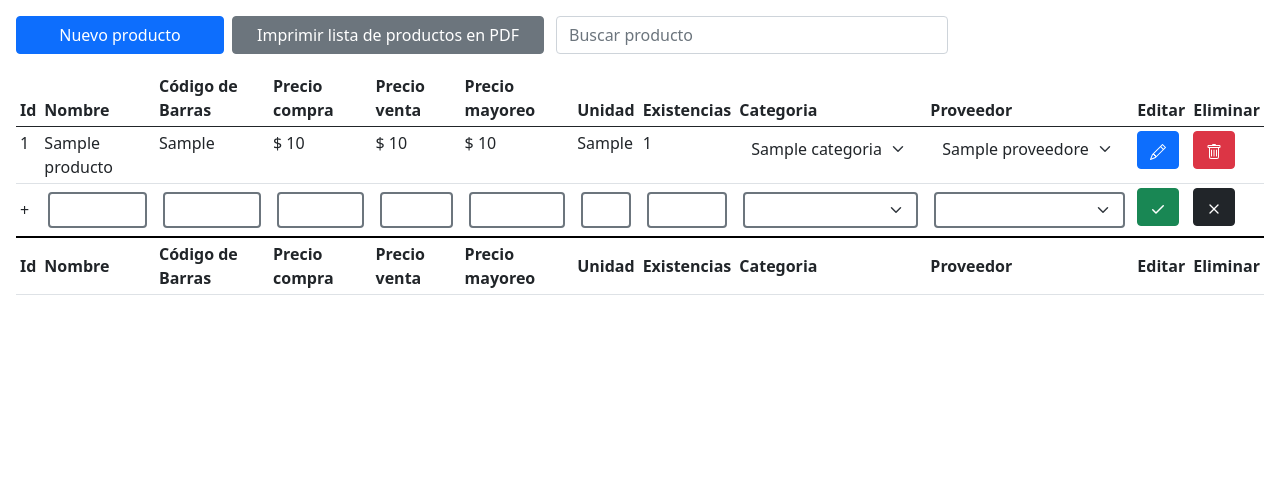
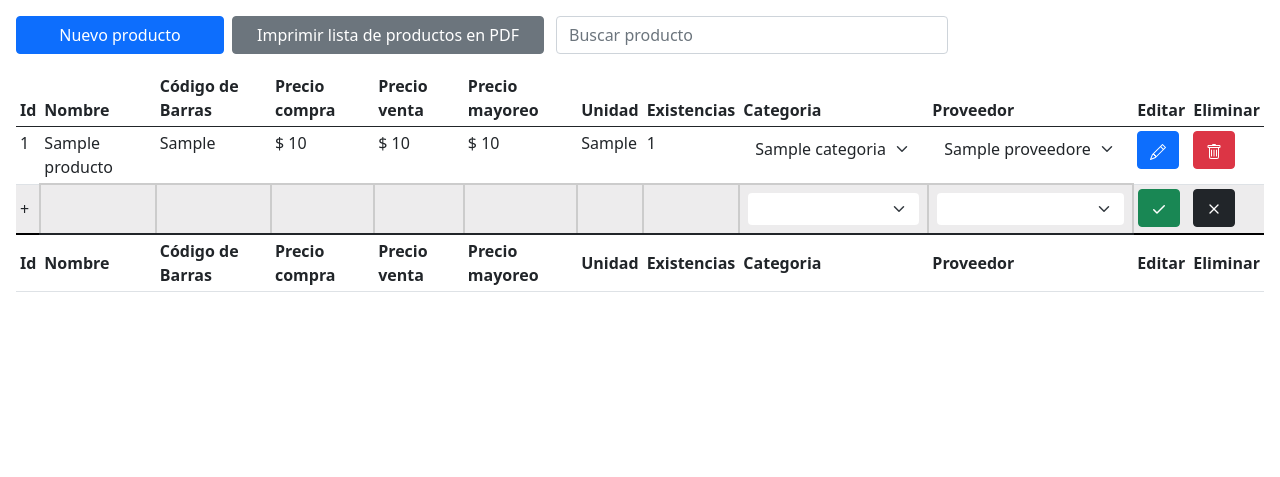
Before and after one commit to Davix002/miscelanea_nelsy, a PHP site: page /productos in a window 1280 px wide. Shown: the part 56-533 px from the top of the page. Run offline with PHP 8.4, Linux system fonts and the light colour scheme; the visitor is signed in with stand-in values (Sample User, id 1); tables that the repository leaves empty hold one stand-in row (values such as "Sample post").

Commit message:
simplifique el estilo de la tabla editable

```diff
--- a/public/index.php
+++ b/public/index.php
@@ -6,6 +6,12 @@
     <meta name="viewport" content="width=device-width, initial-scale=1">
     <link href="https://cdn.jsdelivr.net/npm/bootstrap@5.0.2/dist/css/bootstrap.min.css" rel="stylesheet" integrity="sha384-EVSTQN3/azprG1Anm3QDgpJLIm9Nao0Yz1ztcQTwFspd3yD65VohhpuuCOmLASjC" crossorigin="anonymous">
     <style>
+        *,
+        ::after,
+        ::before {
+            box-sizing: border-box;
+        }
+
         .error-message {
             width: 100%;
             margin-top: .25rem;
@@ -13,8 +19,9 @@
             color: #dc3545;
         }
 
-        tr:hover div {
-            background-color: white;
+        tr:last-child td {
+            background-color: #EDECED;
+            border-color: #CCCCCC;
         }
     </style>
 
--- a/public/js/panel/productos.js
+++ b/public/js/panel/productos.js
@@ -245,20 +245,20 @@ async function loadProducts() {
 
     newRow.innerHTML = `
       <td style="text-align: left; vertical-align: middle;">+</td>
-      <td class="nombre_producto editable p-2 " id="nombre_producto_nuevo"><div class="border border-secondary border-2 p-1 rounded" contenteditable="true"></div></td>
-        <td class="codigo_barras editable p-2" ><div class="border border-secondary border-2 p-1 rounded" contenteditable="true"></div></td>
-        <td class="precio_compra editable p-2" id='precio_compra_nuevo'><div class="border border-secondary border-2 p-1 rounded" contenteditable="true"></div></td>
-        <td class="precio_venta editable p-2" id='precio_venta_nuevo'><div class="border border-secondary border-2 p-1 rounded" contenteditable="true"></div></td>
-        <td class="precio_mayoreo editable p-2" id='precio_mayoreo_nuevo'><div class="border border-secondary border-2 p-1 rounded" contenteditable="true"></div></td>
-        <td class="unidad editable p-2"><div class="border border-secondary border-2 p-1 rounded" contenteditable="true"></div></td>
-        <td class="existencias editable p-2"><div class="border border-secondary border-2 p-1 rounded" contenteditable="true"></div></td>
-        <td class="categoria_id editable p-2">
-            <select name="categoria_id" class="form-select border border-secondary border-2 w-auto ps-1 pt-1 pb-1">
+      <td class="nombre_producto editable p-2 border-2" id="nombre_producto_nuevo" contenteditable="true"></td>
+        <td class="codigo_barras editable p-2 border-2" contenteditable="true"></td>
+        <td class="precio_compra editable p-2 border-2" id='precio_compra_nuevo' contenteditable="true"></td>
+        <td class="precio_venta editable p-2 border-2" id='precio_venta_nuevo' contenteditable="true"></td>
+        <td class="precio_mayoreo editable p-2 border-2" id='precio_mayoreo_nuevo' contenteditable="true"></td>
+        <td class="unidad editable p-2 border-2" contenteditable="true"></td>
+        <td class="existencias editable p-2 border-2" contenteditable="true"></td>
+        <td class="categoria_id editable p-2 border-2">
+            <select name="categoria_id" class="form-select border-0 w-auto ps-1 pt-1 pb-1">
               ${categoryOptions}
             </select>
           </td>
-          <td class="proveedor_id editable p-2">
-            <select name="proveedor_id" class="form-select border border-secondary border-2 w-auto ps-1 pt-1 pb-1">
+          <td class="proveedor_id editable p-2 border-2">
+            <select name="proveedor_id" class="form-select border-0 w-auto ps-1 pt-1 pb-1">
               ${providerOptions}
             </select>
           </td>
```
